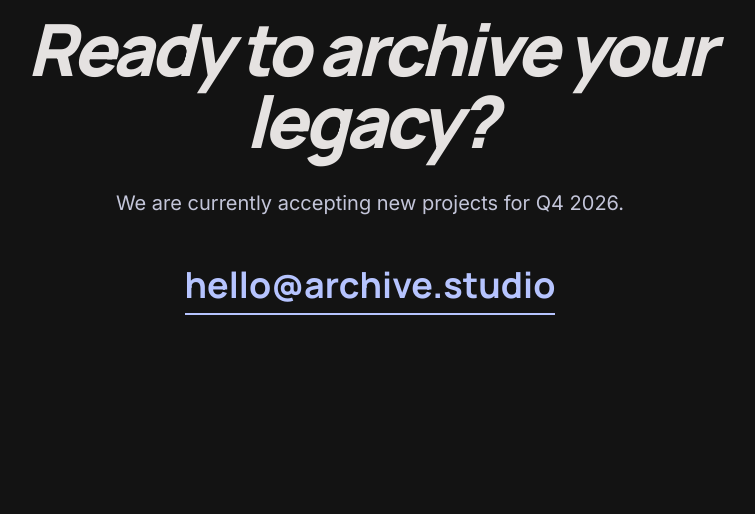
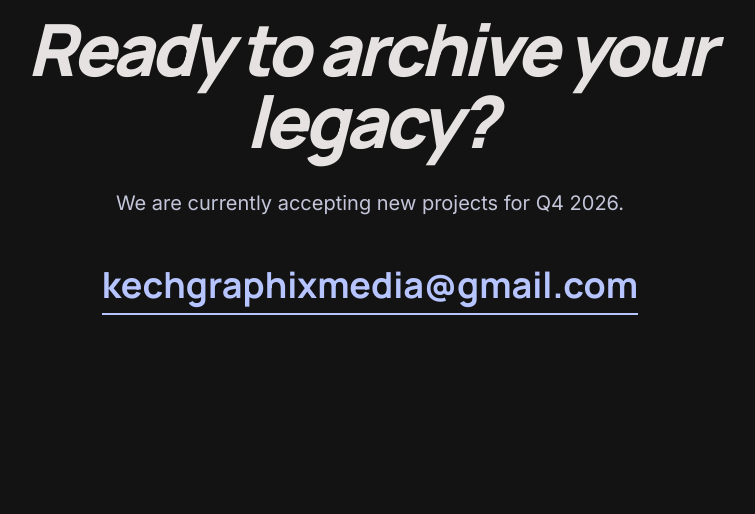
Before and after one commit to KK-Bismark/kechgraphix, a Django app: page / in a window 1280 px wide. Shown: the part 3584-4098 px from the top of the page, without its empty margins (270-1025 px from the left). Run offline with Django 5.2, Linux system fonts and the light colour scheme; some libraries are stand-ins or nearby versions.

Commit message:
editted the email address.

```diff
--- a/website/templates/website/about.html
+++ b/website/templates/website/about.html
@@ -168,7 +168,7 @@
                     <div class="space-y-8">
                         <div>
                             <span class="label-caps text-primary text-xs font-bold block mb-2">Direct Line</span>
-                            <a class="text-2xl font-headline font-medium hover:text-primary transition-colors" href="mailto:hello@cinematicarchive.com">hello@archive.design</a>
+                            <a class="text-2xl font-headline font-medium hover:text-primary transition-colors" href="mailto:kechgraphixmedia@gmail.com">kechgraphixmedia@gmail.com</a>
                         </div>
                         <div>
                             <span class="label-caps text-primary text-xs font-bold block mb-2">Social Pulse</span>
--- a/website/templates/website/home.html
+++ b/website/templates/website/home.html
@@ -104,7 +104,7 @@
                     <a class="text-[#c3c5d9] hover:text-[#b6c4ff] transition-colors duration-300 active:scale-95 transition-transform" href="{% url 'kechgraphix:about' %}">About</a>
                 </div>
                 <button class="bg-primary-fixed text-on-primary-fixed px-6 py-2.5 rounded-full font-headline font-bold text-sm hover:shadow-[0_0_20px_rgba(182,196,255,0.2)] transition-all active:scale-95">
-                    Contact
+                    <a href="{% url 'kechgraphix:about' %}">Contact</a>
                 </button>
             </nav>
         </header>
@@ -249,8 +249,8 @@
             <section class="py-32 px-6 md:px-12 text-center max-w-4xl mx-auto">
                 <h2 class="font-headline text-5xl md:text-7xl font-extrabold tracking-tighter mb-8 italic">Ready to archive your legacy?</h2>
                 <p class="text-on-surface-variant text-xl mb-12">We are currently accepting new projects for Q4 2026.</p>
-                <a class="inline-block border-b-2 border-primary text-primary text-3xl md:text-4xl font-headline font-bold pb-2 hover:border-b-4 transition-all duration-300" href="mailto:hello@archive.studio">
-                                hello@archive.studio
+                <a class="inline-block border-b-2 border-primary text-primary text-3xl md:text-4xl font-headline font-bold pb-2 hover:border-b-4 transition-all duration-300" href="mailto:kechgraphixmedia@gmail.com">
+                                kechgraphixmedia@gmail.com
                             </a>
             </section>
         </main>
```
